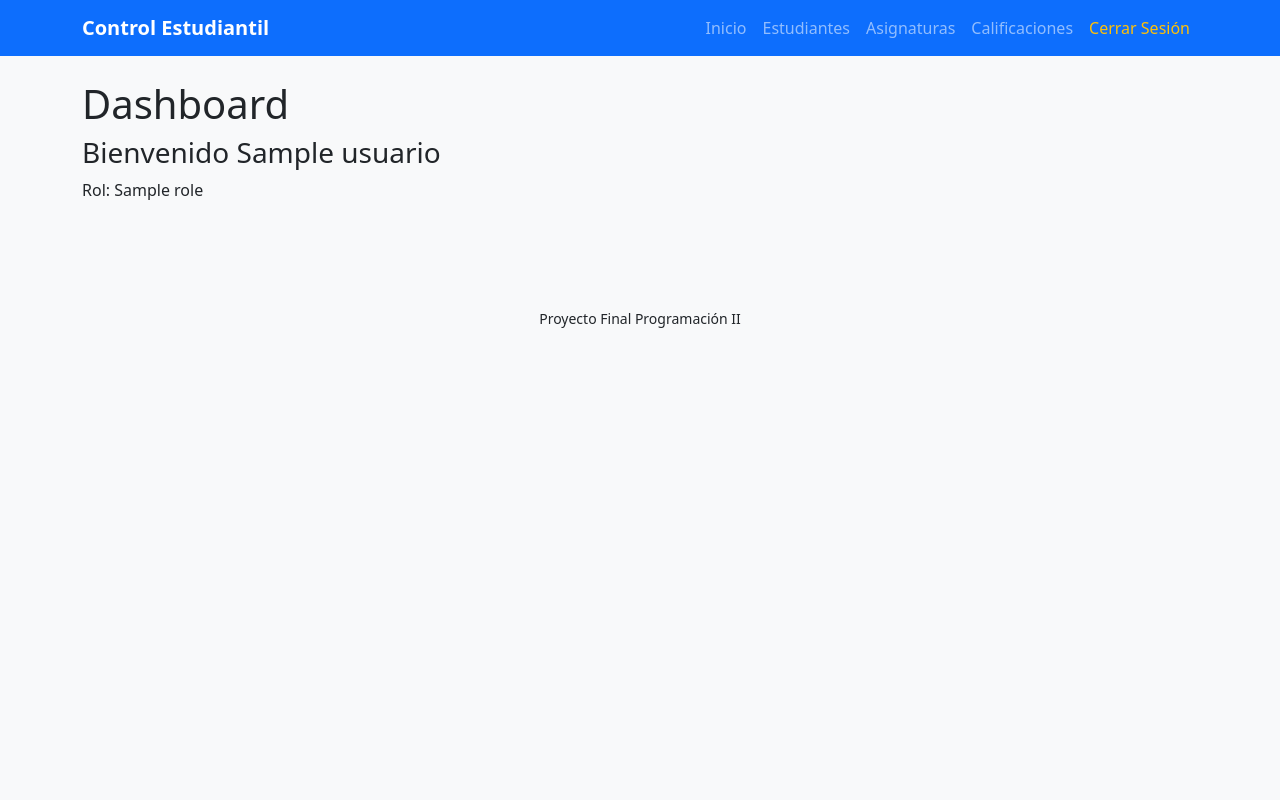
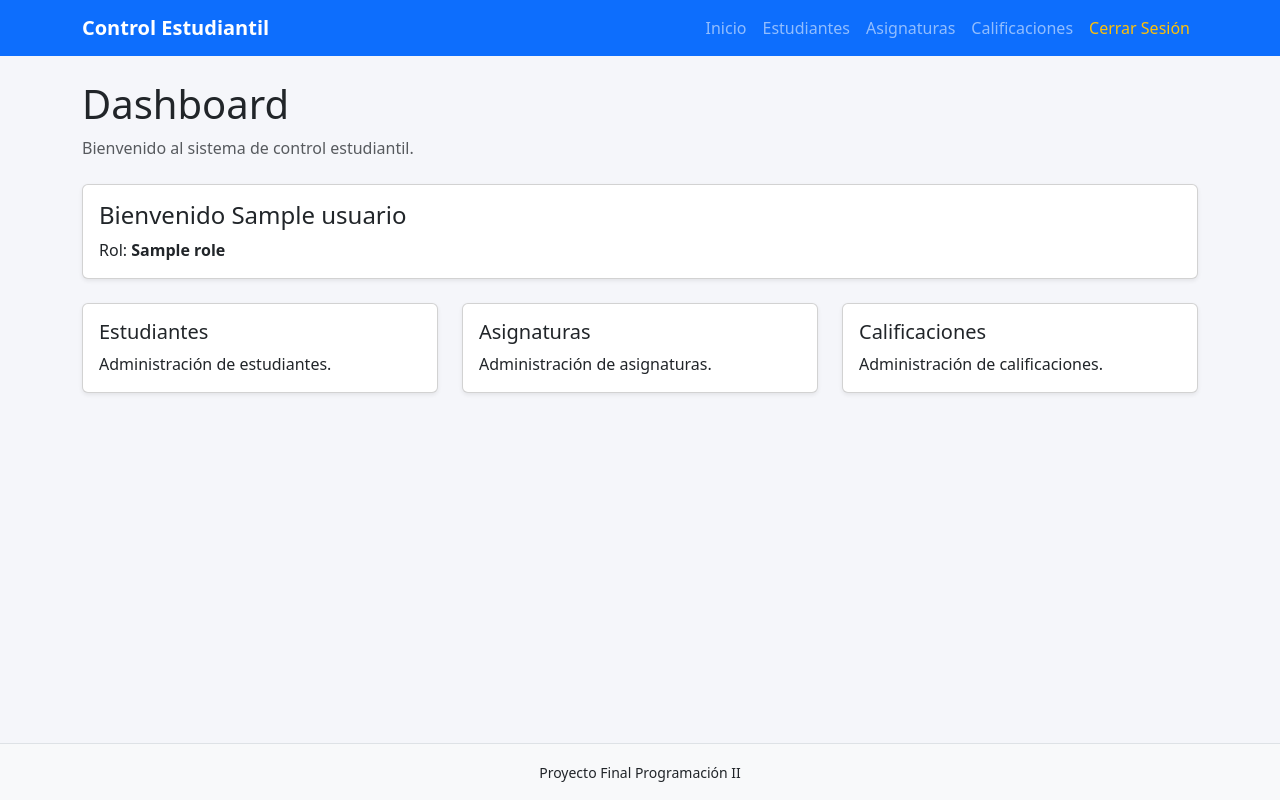
Before and after one commit to diegojgv30/proyecto-final-progra-ll-dpc2109, a Flask app: page /dashboard in a window 1280 px wide. Run offline with Flask 3, Linux system fonts and the light colour scheme; a user stored in the database is signed in; tables that the repository leaves empty hold one stand-in row (values such as "Sample post").

Commit message:
Se completa primera versión base del proyecto

```diff
--- a/app/static/css/style.css
+++ b/app/static/css/style.css
@@ -1,9 +1,13 @@
 body {
-    background-color: #f8f9fa;
+    background-color: #f5f6fa;
+}
+
+.navbar-brand {
+    font-weight: 700;
 }
 
 .dashboard-card {
-    transition: 0.3s;
+    transition: all 0.25s ease;
     cursor: pointer;
 }
 
@@ -11,6 +15,6 @@ body {
     transform: translateY(-5px);
 }
 
-.navbar-brand {
-    font-weight: bold;
+footer {
+    border-top: 1px solid #dee2e6;
 }
--- a/app/templates/base.html
+++ b/app/templates/base.html
@@ -25,11 +25,11 @@
 
 </head>
 
-<body>
+<body class="d-flex flex-column min-vh-100">
 
     {% include 'components/navbar.html' %}
 
-    <main class="container py-4">
+    <main class="container py-4 flex-grow-1">
 
         {% with messages = get_flashed_messages() %}
             {% if messages %}
--- a/app/templates/dashboard/index.html
+++ b/app/templates/dashboard/index.html
@@ -6,10 +6,97 @@ Dashboard
 
 {% block content %}
 
-<h1>Dashboard</h1>
+<div class="mb-4">
 
-<h3>Bienvenido {{ usuario.nombre }}</h3>
+    <h1>Dashboard</h1>
 
-<p>Rol: {{ usuario.rol.nombre }}</p>
+    <p class="text-muted">
+        Bienvenido al sistema de control estudiantil.
+    </p>
+
+</div>
+
+<div class="card shadow-sm mb-4">
+
+    <div class="card-body">
+
+        <h4>
+            Bienvenido {{ usuario.nombre }}
+        </h4>
+
+        <p class="mb-0">
+            Rol:
+            <strong>
+                {{ usuario.rol.nombre }}
+            </strong>
+        </p>
+
+    </div>
+
+</div>
+
+<div class="row g-4">
+
+    <div class="col-md-4">
+
+        <div class="card dashboard-card shadow-sm h-100">
+
+            <div class="card-body">
+
+                <h5 class="card-title">
+                    Estudiantes
+                </h5>
+
+                <p class="card-text">
+                    Administración de estudiantes.
+                </p>
+
+            </div>
+
+        </div>
+
+    </div>
+
+    <div class="col-md-4">
+
+        <div class="card dashboard-card shadow-sm h-100">
+
+            <div class="card-body">
+
+                <h5 class="card-title">
+                    Asignaturas
+                </h5>
+
+                <p class="card-text">
+                    Administración de asignaturas.
+                </p>
+
+            </div>
+
+        </div>
+
+    </div>
+
+    <div class="col-md-4">
+
+        <div class="card dashboard-card shadow-sm h-100">
+
+            <div class="card-body">
+
+                <h5 class="card-title">
+                    Calificaciones
+                </h5>
+
+                <p class="card-text">
+                    Administración de calificaciones.
+                </p>
+
+            </div>
+
+        </div>
+
+    </div>
+
+</div>
 
 {% endblock %}
```
